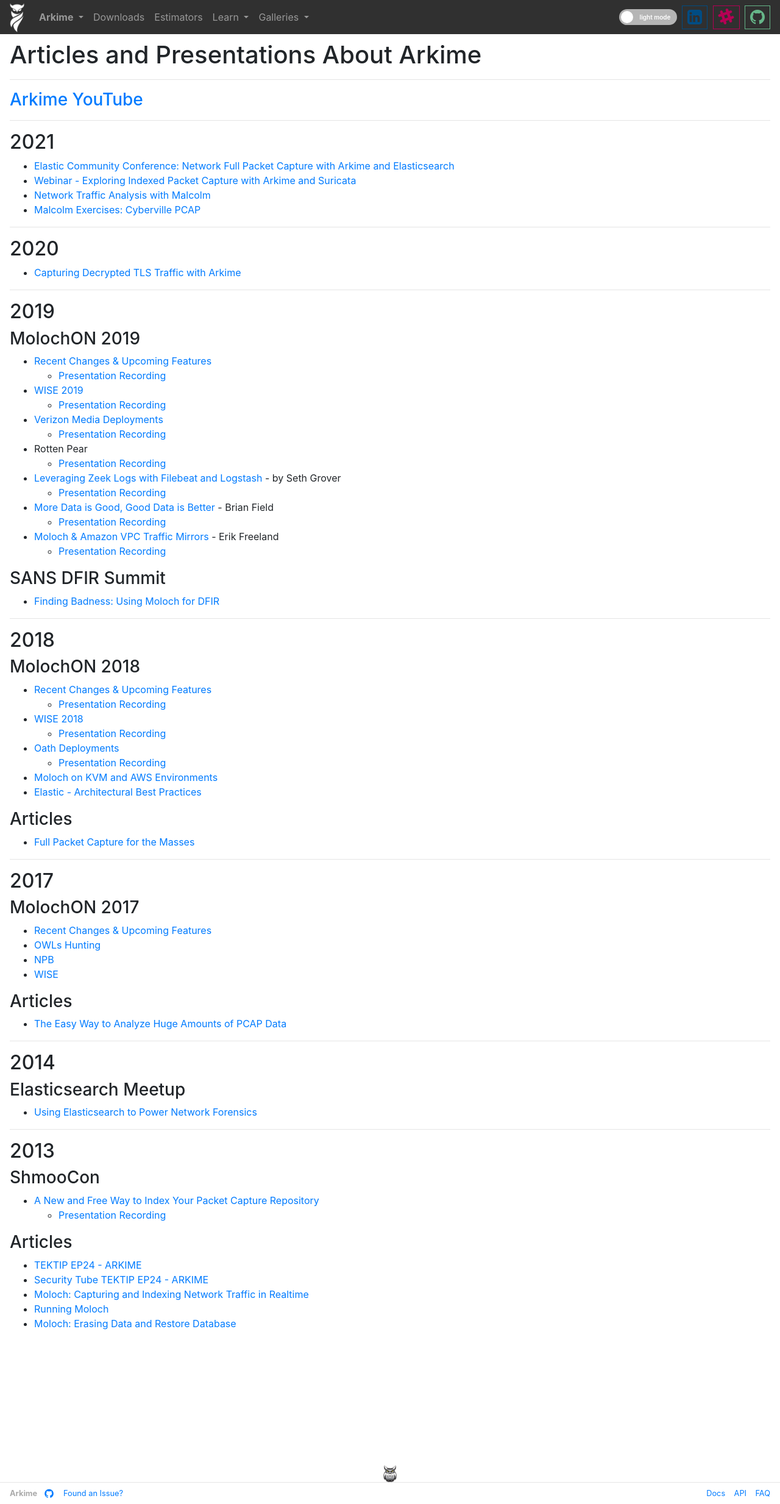
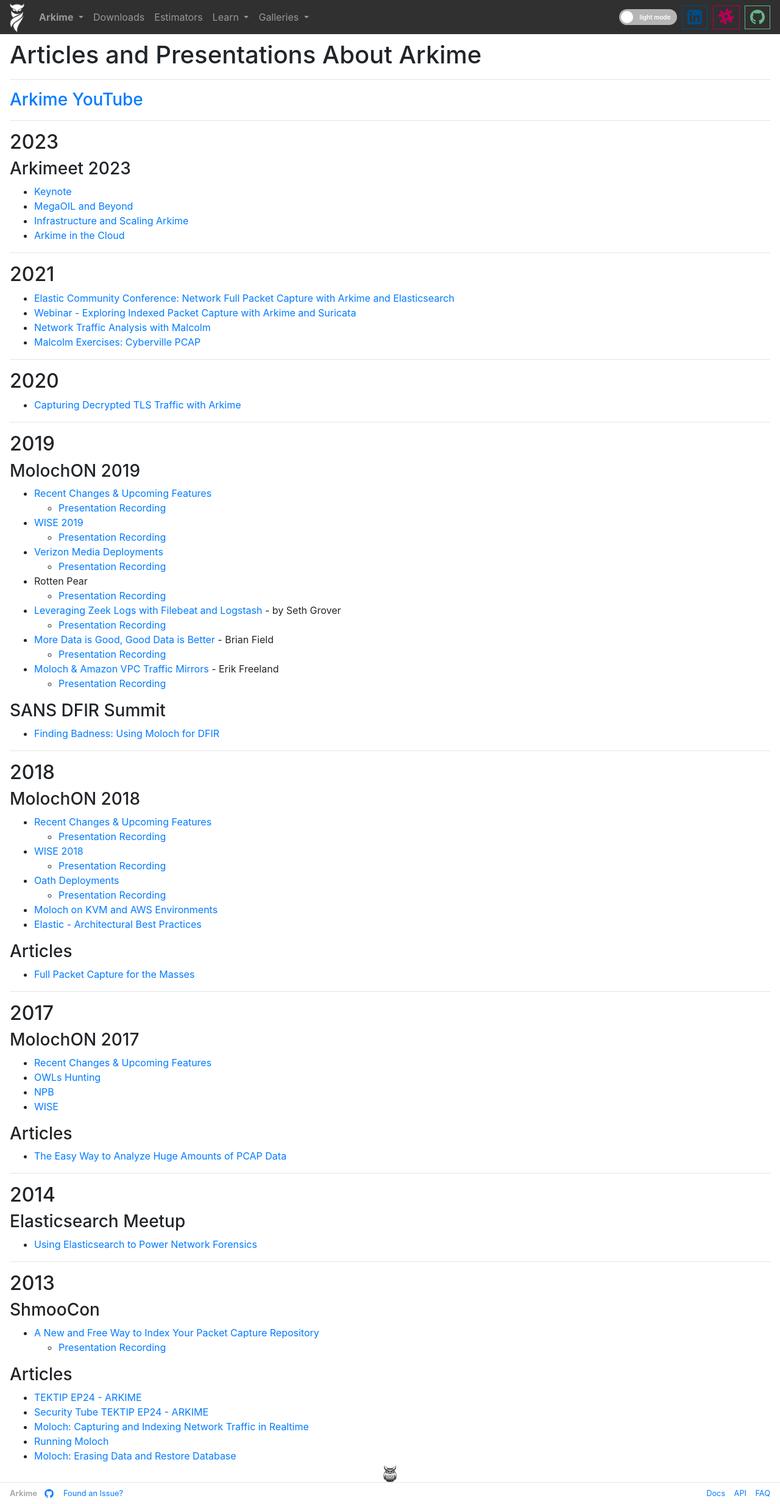
Before and after one commit to arkime/arkimeweb, a Jekyll site: the page built from _wiki/articles.md, in a window 1280 px wide. Shown: the whole page at 61% size. Built offline with Jekyll 4.4.1, drawn with Linux system fonts in a browser that asks for light colours.

Commit message:
some arkimeet presos

```diff
--- a/_wiki/articles.md
+++ b/_wiki/articles.md
@@ -11,6 +11,17 @@
 ---
 
 ### [Arkime YouTube](https://www.youtube.com/channel/UCCtFDN7jSW_Np6i0Z_B6t8Q/videos)
+
+---
+
+## 2023
+
+### Arkimeet 2023
+
+* [Keynote](/assets/Arkimeet2023-Keynote.pdf)
+* [MegaOIL and Beyond](/assets/Arkimeet2023-Generic.pdf)
+* [Infrastructure and Scaling Arkime](/assets/Arkimeet2023-InfrastructureandScalingArkime.pdf)
+* [Arkime in the Cloud](/assets/Arkimeet2023-ArkimeInTheCloud.pdf)
 
 ---
 
```
Also changed, not shown: 4 other files.
